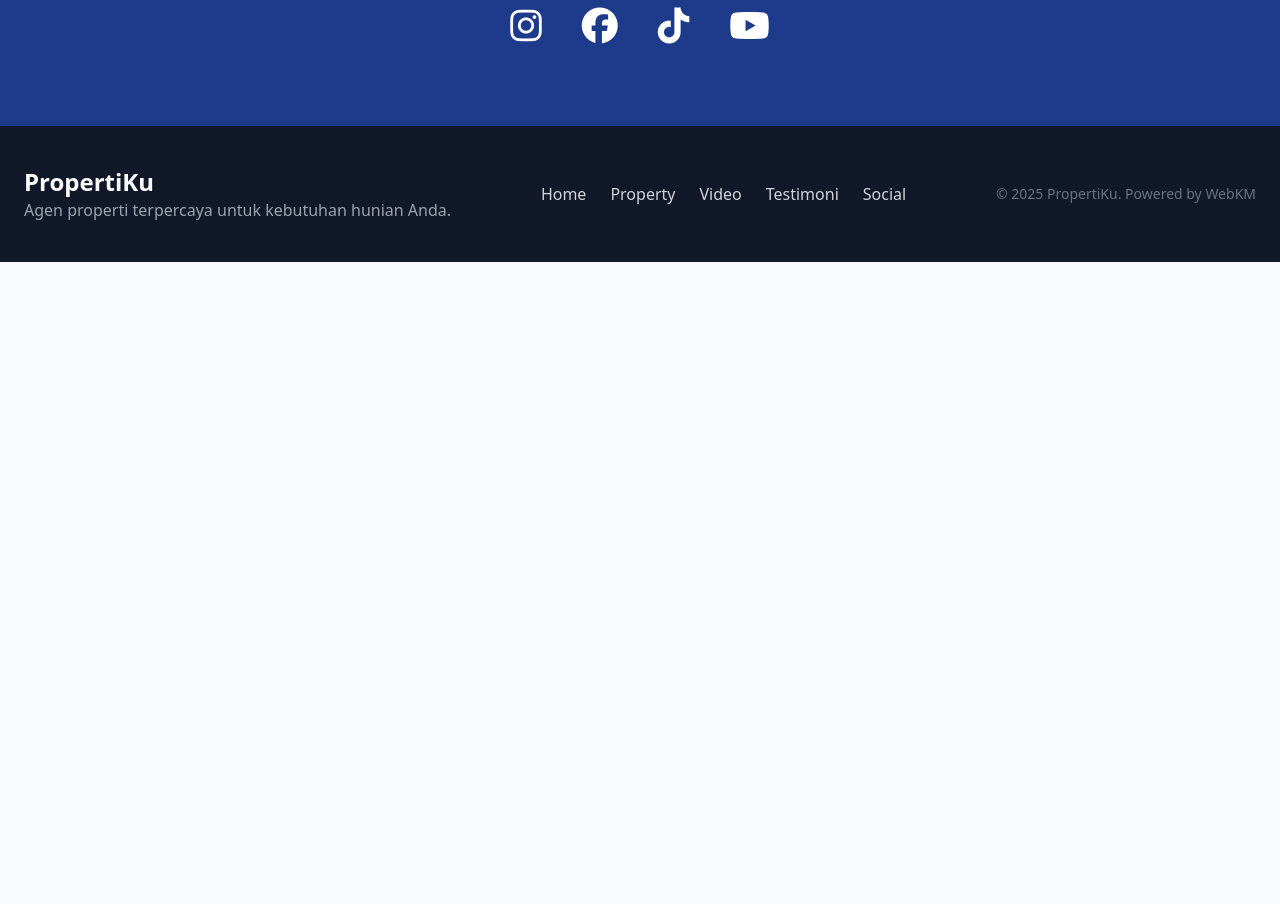
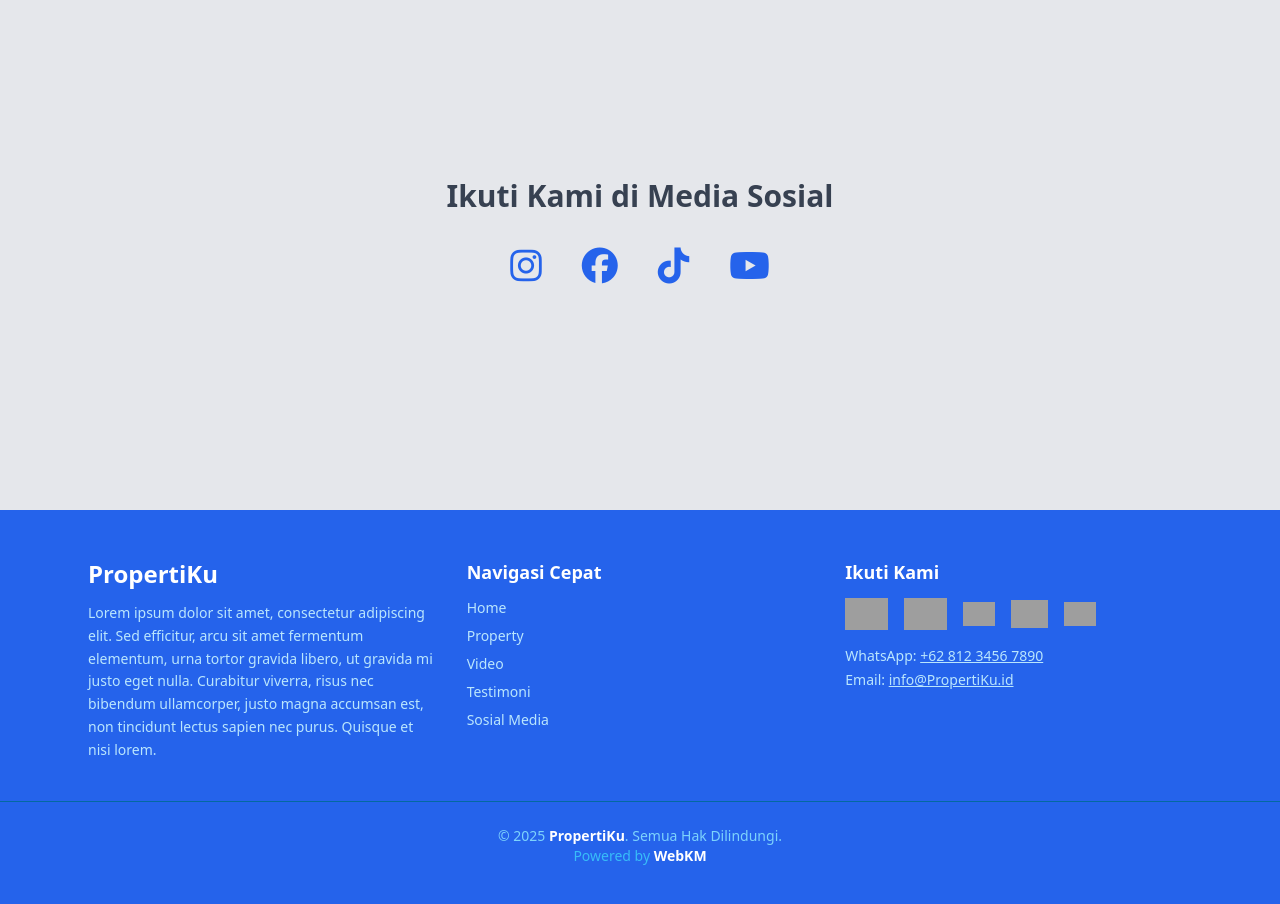
Before and after one commit to webkmid/lpf-03-agent-property, a plain HTML site: page index.html in a window 1280 px wide. Shown: the part 2940-3844 px from the top of the page. Before the commit the page ends 3202 px from the top, so only its background shows below. Drawn offline with nearby package versions, Linux system fonts and the light colour scheme; grey boxes are pictures that could not be loaded.

Commit message:
Refactor testimoni and footer sections styling
Updated styling and structure for the testimoni and footer sections.

```diff
--- a/index.html
+++ b/index.html
@@ -279,7 +279,7 @@
     </section>
 
     <!-- 💬 TESTIMONI -->
-    <section id="testimoni" class="py-24 bg-gray-50 fade-in">
+    <section id="testimoni" class="py-36 bg-gray-50 fade-in">
       <div class="max-w-7xl mx-auto px-6">
         <h2 class="text-4xl font-bold text-center mb-10">
           Testimoni Pelanggan
@@ -316,10 +316,10 @@
     <!-- 🌐 SOCIAL MEDIA -->
     <section
       id="social"
-      class="py-20 bg-blue-900 text-white fade-in text-center"
+      class="py-56 bg-gray-200 text-white fade-in text-center"
     >
-      <h3 class="text-3xl font-bold mb-8">Ikuti Kami di Media Sosial</h3>
-      <div class="flex justify-center gap-10 text-4xl">
+      <h3 class="text-3xl text-gray-700 font-bold mb-8">Ikuti Kami di Media Sosial</h3>
+      <div class="flex justify-center gap-10 text-4xl text-blue-600">
         <a
           href="https://instagram.com"
           target="_blank"
@@ -335,7 +335,7 @@
         <a
           href="https://tiktok.com"
           target="_blank"
-          class="hover:text-gray-200 transition"
+          class="hover:text-gray-700 transition"
           ><i class="fab fa-tiktok"></i
         ></a>
         <a
@@ -347,27 +347,126 @@
       </div>
     </section>
 
-    <!-- ⚓ FOOTER -->
-    <footer class="bg-gray-900 text-gray-300 py-10 fade-in">
-      <div
-        class="max-w-7xl mx-auto px-6 flex flex-col md:flex-row justify-between items-center gap-6"
-      >
+    <!-- FOOTER -->
+    <footer class="bg-blue-600 text-white py-12">
+      <div class="max-w-6xl mx-auto px-6 grid md:grid-cols-3 gap-8">
+        <!-- about -->
         <div>
-          <h4 class="text-2xl font-semibold text-white">PropertiKu</h4>
-          <p class="text-gray-400">
-            Agen properti terpercaya untuk kebutuhan hunian Anda.
+          <h3 class="text-2xl font-bold">PropertiKu</h3>
+          <p class="text-sky-200 text-sm mt-3 leading-relaxed">
+            Lorem ipsum dolor sit amet, consectetur adipiscing elit. Sed
+            efficitur, arcu sit amet fermentum elementum, urna tortor gravida
+            libero, ut gravida mi justo eget nulla. Curabitur viverra, risus nec
+            bibendum ullamcorper, justo magna accumsan est, non tincidunt lectus
+            sapien nec purus. Quisque et nisi lorem.
           </p>
         </div>
-        <div class="flex gap-6">
-          <a href="#home" class="hover:text-blue-400">Home</a>
-          <a href="#property" class="hover:text-blue-400">Property</a>
-          <a href="#video-tour" class="hover:text-blue-400">Video</a>
-          <a href="#testimoni" class="hover:text-blue-400">Testimoni</a>
-          <a href="#social" class="hover:text-blue-400">Social</a>
+
+        <!-- quick links -->
+        <div>
+          <h4 class="font-semibold text-lg mb-3">Navigasi Cepat</h4>
+          <ul class="space-y-2 text-sky-200 text-sm">
+            <li>
+              <a href="#home" class="hover:underline">Home</a>
+            </li>
+            <li><a href="#property" class="hover:underline">Property</a></li>
+            <li><a href="#video-tour" class="hover:underline">Video</a></li>
+            <li><a href="#testimoni" class="hover:underline">Testimoni</a></li>
+            <li><a href="#social" class="hover:underline">Sosial Media</a></li>
+
+
+          </ul>
         </div>
-        <div class="text-gray-500 text-sm text-center md:text-right">
-          © 2025 PropertiKu. Powered by WebKM
+
+        <!-- social -->
+        <div>
+          <h4 class="font-semibold text-lg mb-3">Ikuti Kami</h4>
+          <div class="flex items-center gap-4 mb-4">
+            <a
+              href="https://shopee.co.id"
+              target="_blank"
+              class="hover:opacity-80"
+            >
+              <img
+                src="https://upload.wikimedia.org/wikipedia/commons/0/0e/Shopee_logo.svg"
+                alt="Shopee"
+                class="h-8"
+              />
+            </a>
+            <a
+              href="https://tokopedia.com"
+              target="_blank"
+              class="hover:opacity-80"
+            >
+              <img
+                src="https://seeklogo.com/images/T/tokopedia-logo-40654CCDD6-seeklogo.com.png"
+                alt="Tokopedia"
+                class="h-8"
+              />
+            </a>
+            <a
+              href="https://tiktok.com"
+              target="_blank"
+              class="hover:opacity-80"
+            >
+              <img
+                src="https://upload.wikimedia.org/wikipedia/commons/a/a6/Tiktok_icon.svg"
+                alt="TikTok"
+                class="h-6"
+              />
+            </a>
+            <a
+              href="https://instagram.com"
+              target="_blank"
+              class="hover:opacity-80"
+            >
+              <img
+                src="https://upload.wikimedia.org/wikipedia/commons/a/a5/Instagram_icon.png"
+                alt="Instagram"
+                class="h-7"
+              />
+            </a>
+            <a
+              href="https://youtube.com"
+              target="_blank"
+              class="hover:opacity-80"
+            >
+              <img
+                src="https://upload.wikimedia.org/wikipedia/commons/b/b8/YouTube_Logo_2017.svg"
+                alt="YouTube"
+                class="h-6"
+              />
+            </a>
+          </div>
+          <p class="text-sm text-sky-200">
+            WhatsApp:
+            <a href="https://wa.me/6281234567890" class="underline"
+              >+62 812 3456 7890</a
+            >
+          </p>
+          <p class="text-sm text-sky-200 mt-1">
+            Email:
+            <a href="mailto:info@tokokreatif.id" class="underline"
+              >info@PropertiKu.id</a
+            >
+          </p>
         </div>
+      </div>
+
+      <div
+        class="border-t border-sky-700 mt-10 pt-6 text-center text-sky-300 text-sm"
+      >
+        © 2025 <span class="font-semibold text-white">PropertiKu</span>. Semua Hak
+        Dilindungi.
+        <br />
+        <span class="text-sky-400"
+          >Powered by
+          <a
+            href="https://www.webkm.id"
+            class="text-white font-semibold hover:underline"
+            >WebKM</a
+          ></span
+        >
       </div>
     </footer>
   </body>
```
